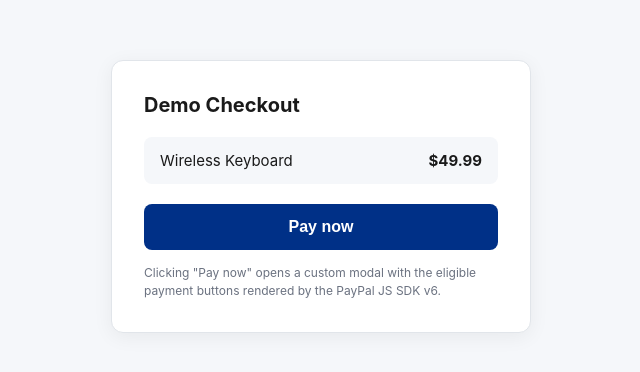
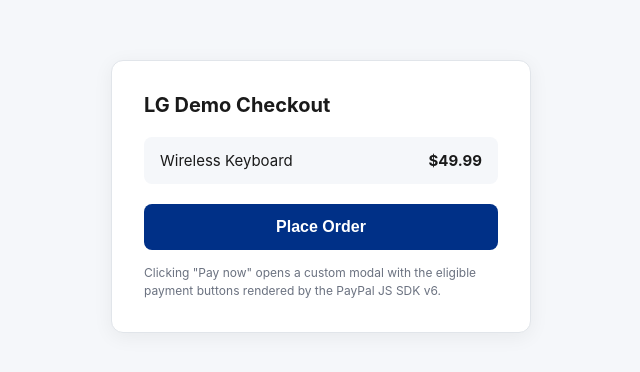
Before and after one commit to nrajesh2k/LGServer, a website: page public/index.html in a window 1280 px wide. Shown: the part 204-576 px from the top of the page, without its empty margins (319-959 px from the left). Drawn offline with Linux system fonts and the light colour scheme; no server answers.

Commit message:
Update index.html

```diff
--- a/public/index.html
+++ b/public/index.html
@@ -9,13 +9,13 @@
 <body>
 
   <main class="page">
-    <h1>Demo Checkout</h1>
+    <h1>LG Demo Checkout</h1>
     <div class="order-summary">
       <span>Wireless Keyboard</span>
       <strong id="order-total">$49.99</strong>
     </div>
     <button id="open-modal-btn" class="btn btn-primary" type="button">
-      Pay now
+      Place Order
     </button>
     <p class="hint">Clicking "Pay now" opens a custom modal with the eligible
       payment buttons rendered by the PayPal JS SDK v6.</p>
```
